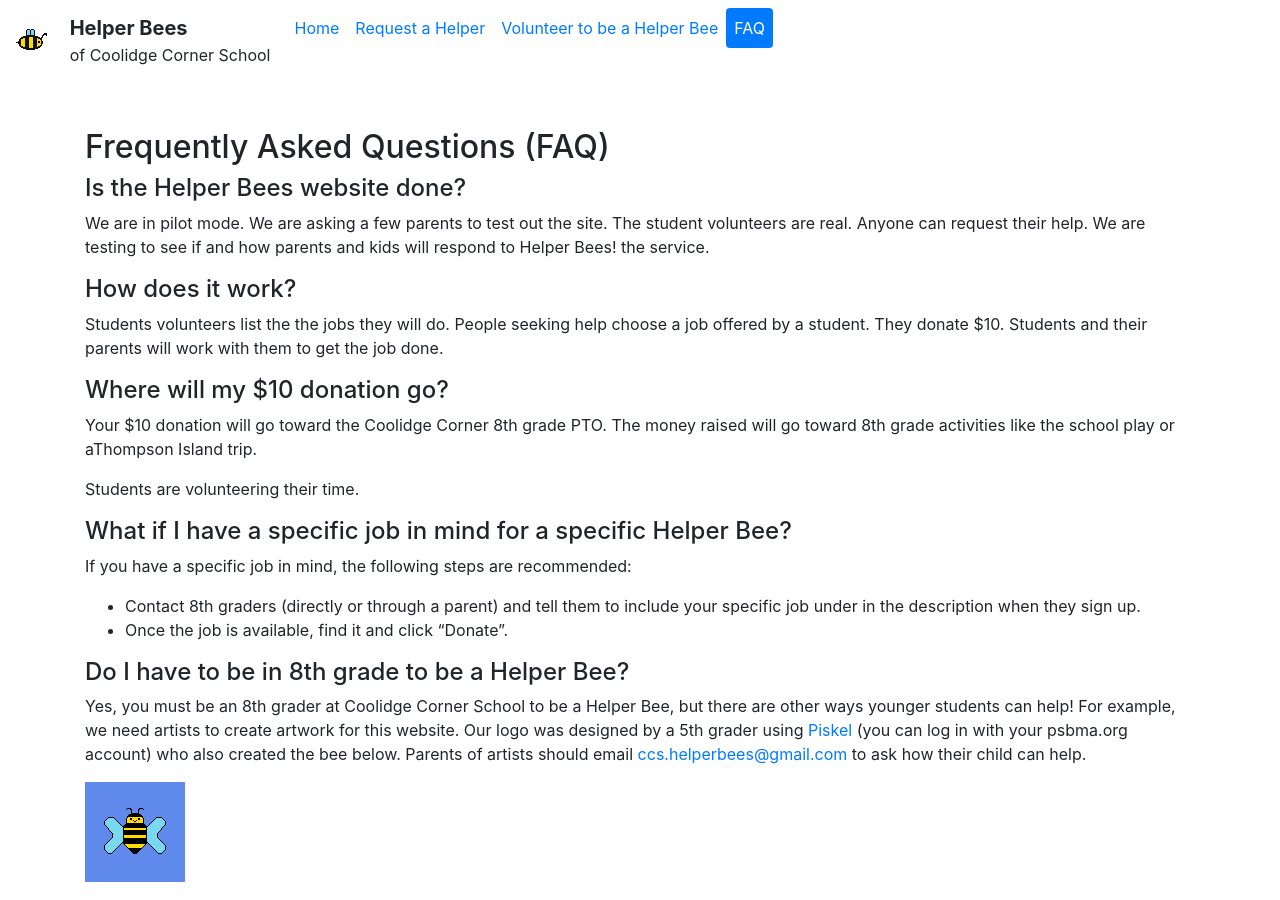
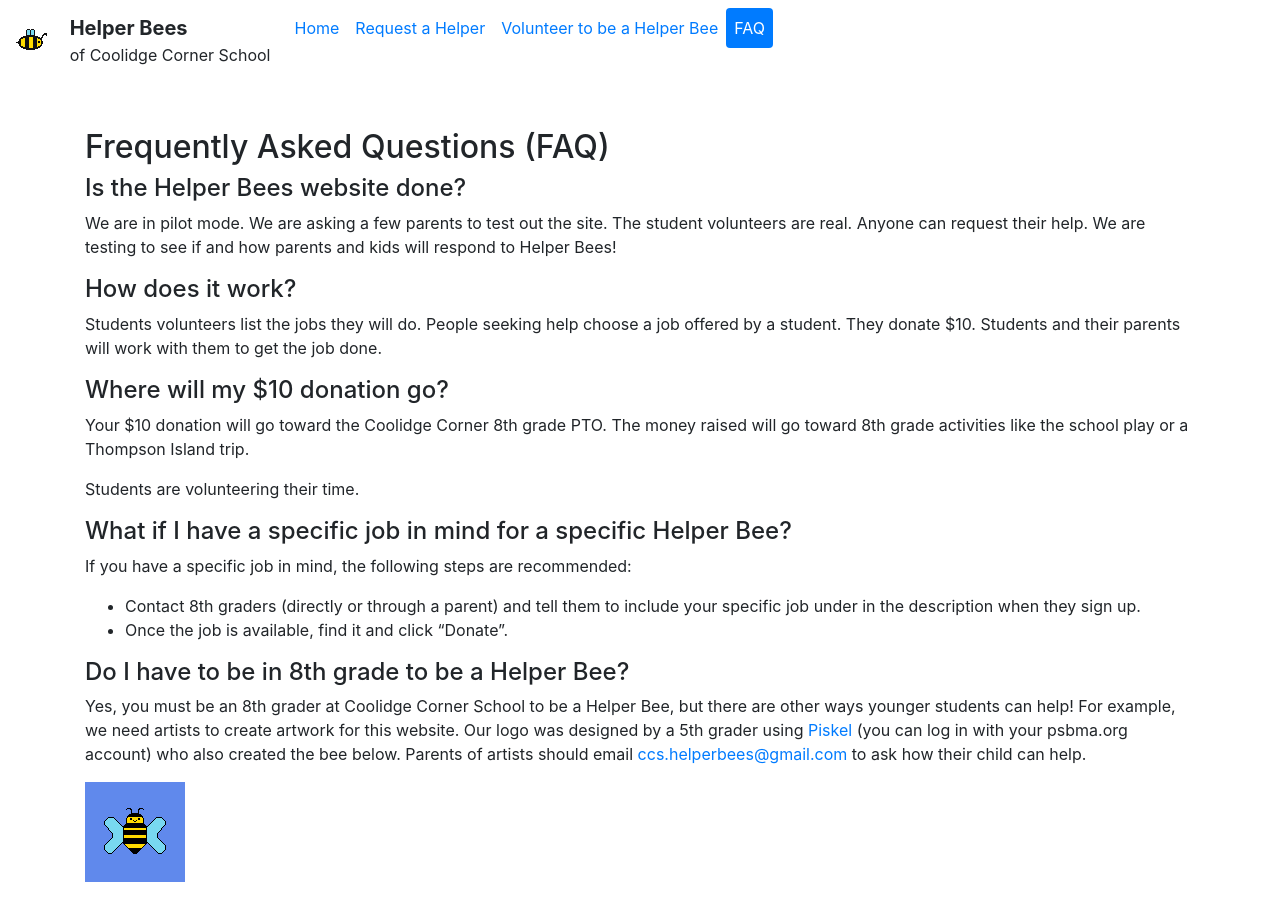
Before and after one commit to CoolidgeCornerSchool/helperbees, a Jekyll site: the page built from faq.md, in a window 1280 px wide. Built offline with Jekyll 4.4.1, drawn with Linux system fonts in a browser that asks for light colours; comment, search, counter and statistics services are not loaded.

Commit message:
typos and small improvements for FAQ

```diff
--- a/faq.md
+++ b/faq.md
@@ -6,18 +6,17 @@ layout: default
 
 ## Frequently Asked Questions (FAQ)
 
-
 #### Is the Helper Bees website done?
 
-We are in pilot mode.  We are asking a few parents to test out the site. The student volunteers are real. Anyone can request their help. We are testing to see if and how parents and kids will respond to Helper Bees! the service.
+We are in pilot mode.  We are asking a few parents to test out the site. The student volunteers are real. Anyone can request their help. We are testing to see if and how parents and kids will respond to Helper Bees!
 
 #### How does it work?
 
-Students volunteers list the the jobs they will do. People seeking help choose a job offered by a student. They donate $10. Students and their parents will work with them to get the job done.
+Students volunteers list the jobs they will do. People seeking help choose a job offered by a student. They donate $10. Students and their parents will work with them to get the job done.
 
 #### Where will my $10 donation go?
 
-Your $10 donation will go toward the Coolidge Corner 8th grade PTO. The money raised will go toward 8th grade activities like the school play or aThompson Island trip.
+Your $10 donation will go toward the Coolidge Corner 8th grade PTO. The money raised will go toward 8th grade activities like the school play or a Thompson Island trip.
 
 Students are volunteering their time.
 
@@ -36,7 +35,7 @@ example, we need artists to create artwork for this website. Our logo
 was designed by a 5th grader using [Piskel][] (you can log in with
 your psbma.org account) who also created the bee below. Parents of
 artists should email
-[ccs.helperbees@gmail.com](mailto://ccs.helperbees@gmail.com)
+[ccs.helperbees@gmail.com](mailto:ccs.helperbees@gmail.com)
 to ask how their child can help.
 
 <img src="assets/images/helperbee2.gif" style="width: 100px"/>
```
